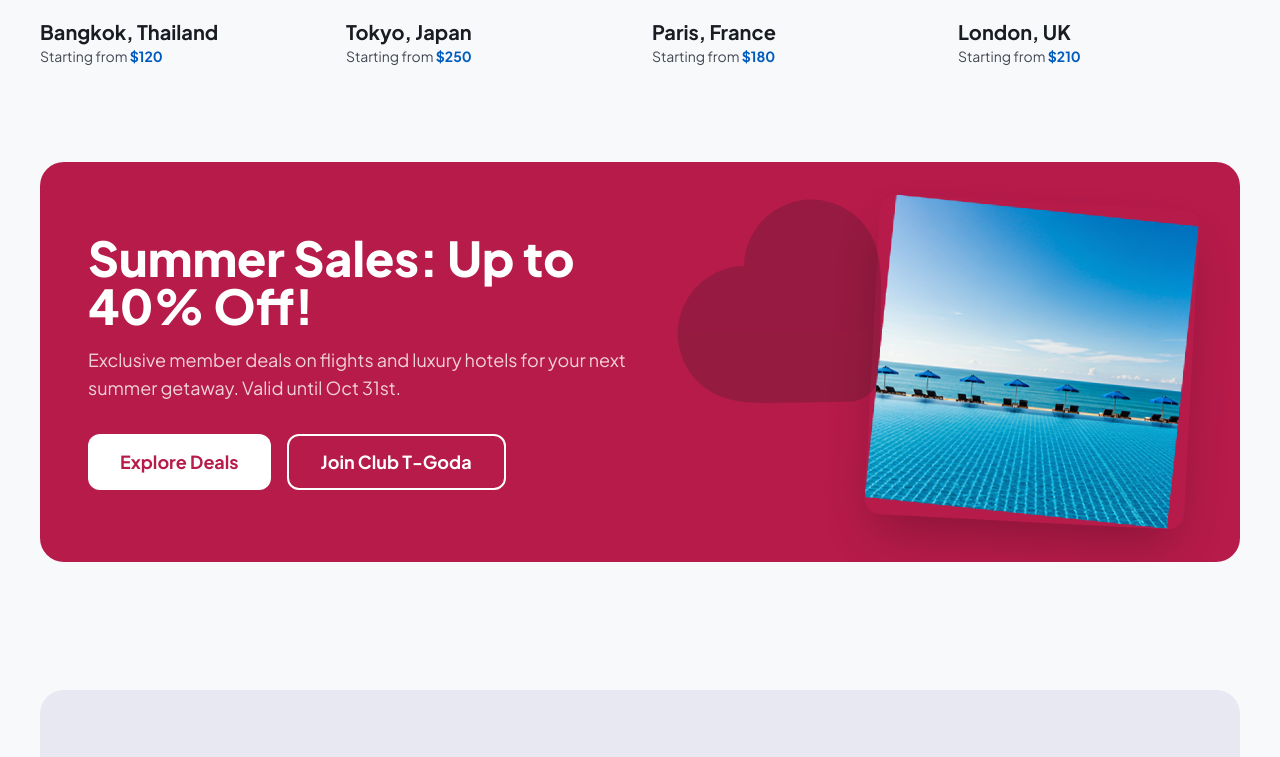
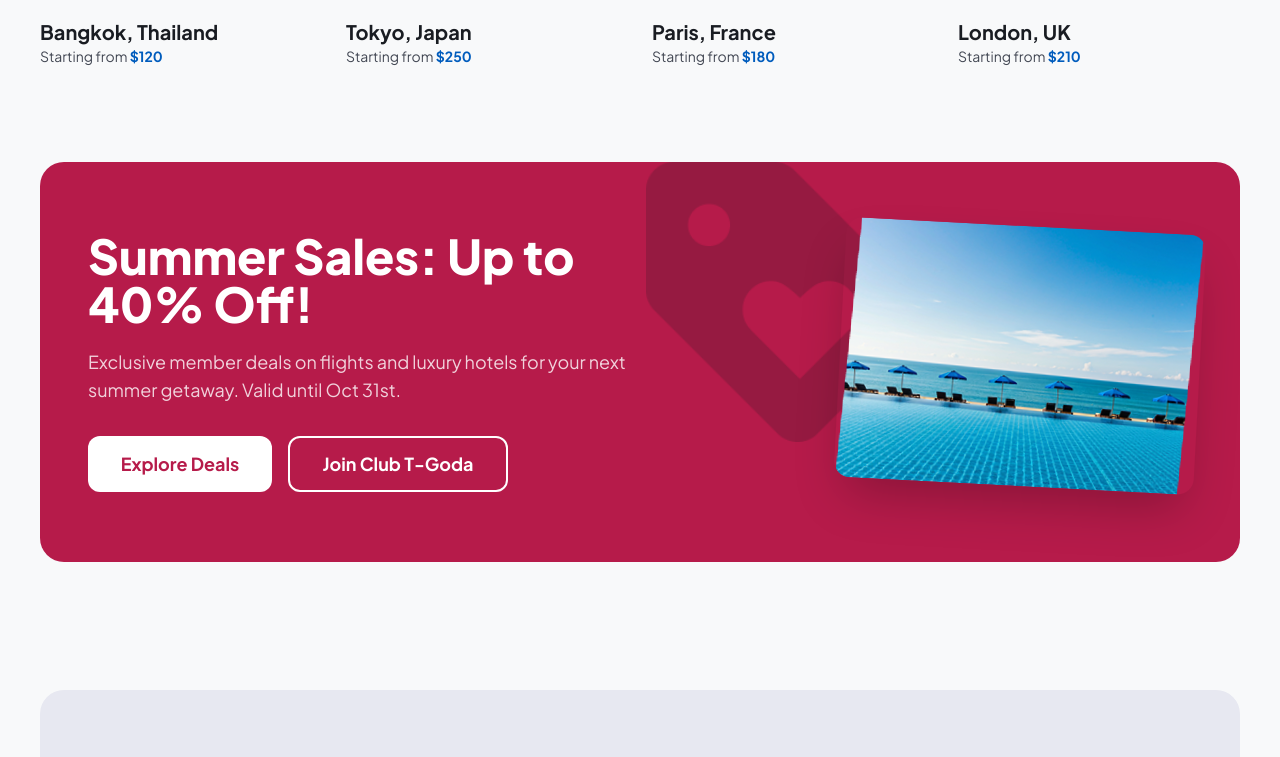
Before and after one commit to teterw/codekit2026, a Next.js app: page / in a window 1280 px wide. Shown: the part 1447-2204 px from the top of the page. Built offline with nearby package versions, Linux system fonts and the light colour scheme.

Commit message:
feat: add destination and hotel detail navigation
- link trending destination images to search page
- link search result images and hotel names to detail page
- keep booking modal behavior on Book Now

```diff
--- a/app/page.tsx
+++ b/app/page.tsx
@@ -4,7 +4,6 @@ import {
   Calendar,
   CalendarCheck,
   Headset,
-  Heart,
   Mail,
   MapPin,
   Search,
@@ -195,7 +194,11 @@ export default function Home() {
           <div className="grid gap-6 sm:grid-cols-2 lg:grid-cols-4">
             {destinations.map((destination, index) => (
               <article key={destination.name}>
-                <div className="relative h-[376px] overflow-hidden">
+                <Link
+                  href="/search"
+                  aria-label={`Search hotels in ${destination.name}`}
+                  className="relative block h-[376px] overflow-hidden"
+                >
                   <Image
                     src={destination.image}
                     alt={destination.name}
@@ -209,7 +212,7 @@ export default function Home() {
                       {destination.badge}
                     </span>
                   ) : null}
-                </div>
+                </Link>
                 <h3 className="mt-5 text-xl font-bold leading-7 text-[#191C22]">
                   {destination.name}
                 </h3>
@@ -225,39 +228,46 @@ export default function Home() {
         </section>
 
         <section className="mx-auto max-w-[1200px] px-4 pb-32 sm:px-6 xl:px-0">
-          <div className="relative flex min-h-[400px] items-center justify-between overflow-hidden rounded-3xl bg-[#B61B4A] px-12 py-10">
-            <div className="relative z-10 max-w-[576px]">
+          <div className="relative min-h-[400px] overflow-hidden rounded-3xl bg-[#B61B4A] px-12 py-10">
+            <div className="relative z-10 flex min-h-[320px] max-w-[576px] flex-col justify-center">
               <h2 className="text-[48px] font-extrabold leading-none text-[#FFFFFF]">
                 Summer Sales: Up to
                 <br />
                 40% Off!
               </h2>
-              <p className="mt-4 max-w-[540px] text-lg leading-7 text-[#FFFFFF]/80">
+              <p className="mt-5 max-w-[540px] text-lg leading-7 text-[#FFFFFF]/80">
                 Exclusive member deals on flights and luxury hotels for your next
                 summer getaway. Valid until Oct 31st.
               </p>
               <div className="mt-8 flex gap-4">
-                <button className="h-14 rounded-xl bg-[#FFFFFF] px-8 text-lg font-bold text-[#B61B4A]">
+                <button className="h-14 min-w-[184px] rounded-xl bg-[#FFFFFF] px-8 text-lg font-bold text-[#B61B4A]">
                   Explore Deals
                 </button>
-                <button className="h-14 rounded-xl border-2 border-[#FFFFFF] px-8 text-lg font-bold text-[#FFFFFF]">
+                <button className="h-14 min-w-[220px] rounded-xl border-2 border-[#FFFFFF] px-8 text-lg font-bold text-[#FFFFFF]">
                   Join Club T-Goda
                 </button>
               </div>
             </div>
 
-            <div className="absolute bottom-0 left-1/2 top-0 w-1/2 opacity-20">
-              <Heart className="absolute left-8 top-8 h-[250px] w-[250px] rotate-[-45deg] fill-[#191C22] text-[#191C22]" />
+            <div className="pointer-events-none absolute left-[50.5%] top-0 z-0 h-[280px] w-[280px] opacity-20">
+              <Image
+                src="/icon/Icon.png"
+                alt=""
+                width={280}
+                height={280}
+                sizes="280px"
+                className="h-[280px] w-[280px] object-contain"
+                aria-hidden="true"
+              />
             </div>
 
-            <div className="relative z-10 hidden w-[320px] rotate-3 overflow-hidden rounded-2xl shadow-2xl lg:block">
+            <div className="absolute right-10 top-16 z-10 hidden h-[260px] w-[360px] rotate-3 overflow-hidden rounded-2xl shadow-2xl lg:block">
               <Image
                 src="/image/Swimming pool.png"
                 alt="Luxury resort pool"
-                width={320}
-                height={320}
-                sizes="320px"
-                className="h-[320px] w-[320px] object-cover"
+                fill
+                sizes="360px"
+                className="object-cover"
               />
             </div>
           </div>
--- a/components/PropertyCard.tsx
+++ b/components/PropertyCard.tsx
@@ -1,5 +1,6 @@
 "use client";
 
+import Link from "next/link";
 import { useState } from "react";
 import { motion } from "framer-motion";
 import { MapPin } from "lucide-react";
@@ -39,7 +40,20 @@ export default function PropertyCard({ property, onBook }: PropertyCardProps) {
       }}
     >
       {/* Image with zoom */}
-      <div style={{ width: 256, flexShrink: 0, position: "relative", overflow: "hidden" }}>
+      <Link
+        href="/detail"
+        aria-label={`View details for ${property.name}`}
+        style={{
+          width: 256,
+          flexShrink: 0,
+          position: "relative",
+          overflow: "hidden",
+          display: "block",
+          color: "inherit",
+          textDecoration: "none",
+          cursor: "pointer",
+        }}
+      >
         <motion.div
           animate={{ scale: hovered ? 1.07 : 1 }}
           transition={{ duration: 0.45, ease: "easeOut" }}
@@ -89,20 +103,25 @@ export default function PropertyCard({ property, onBook }: PropertyCardProps) {
             </span>
           </motion.div>
         )}
-      </div>
+      </Link>
 
       {/* Middle content */}
       <div style={{ flex: 1, padding: 20, display: "flex", flexDirection: "column", justifyContent: "space-between", minWidth: 0 }}>
         <div>
           <div style={{ display: "flex", alignItems: "center", gap: 8, marginBottom: 4 }}>
+            <Link
+              href="/detail"
+              style={{ color: "inherit", textDecoration: "none" }}
+            >
               <motion.span
                 initial={{ opacity: 0, y: 6 }}
                 animate={{ opacity: 1, y: 0 }}
                 transition={{ delay: 0.05, duration: 0.3 }}
-              style={{ fontSize: 18, color: "#191C22", fontWeight: 600, lineHeight: "28px" }}
+                style={{ fontSize: 18, color: "#191C22", fontWeight: 600, lineHeight: "28px", cursor: "pointer" }}
               >
                 {property.name}
               </motion.span>
+            </Link>
             <RatingStars count={property.stars} starSize={10} />
           </div>
           <div style={{ display: "flex", alignItems: "center", gap: 4, marginBottom: 12 }}>
```
Also changed, not shown: public/icon/Icon.png (added). Lines whose indentation alone changed are shown as unchanged.
